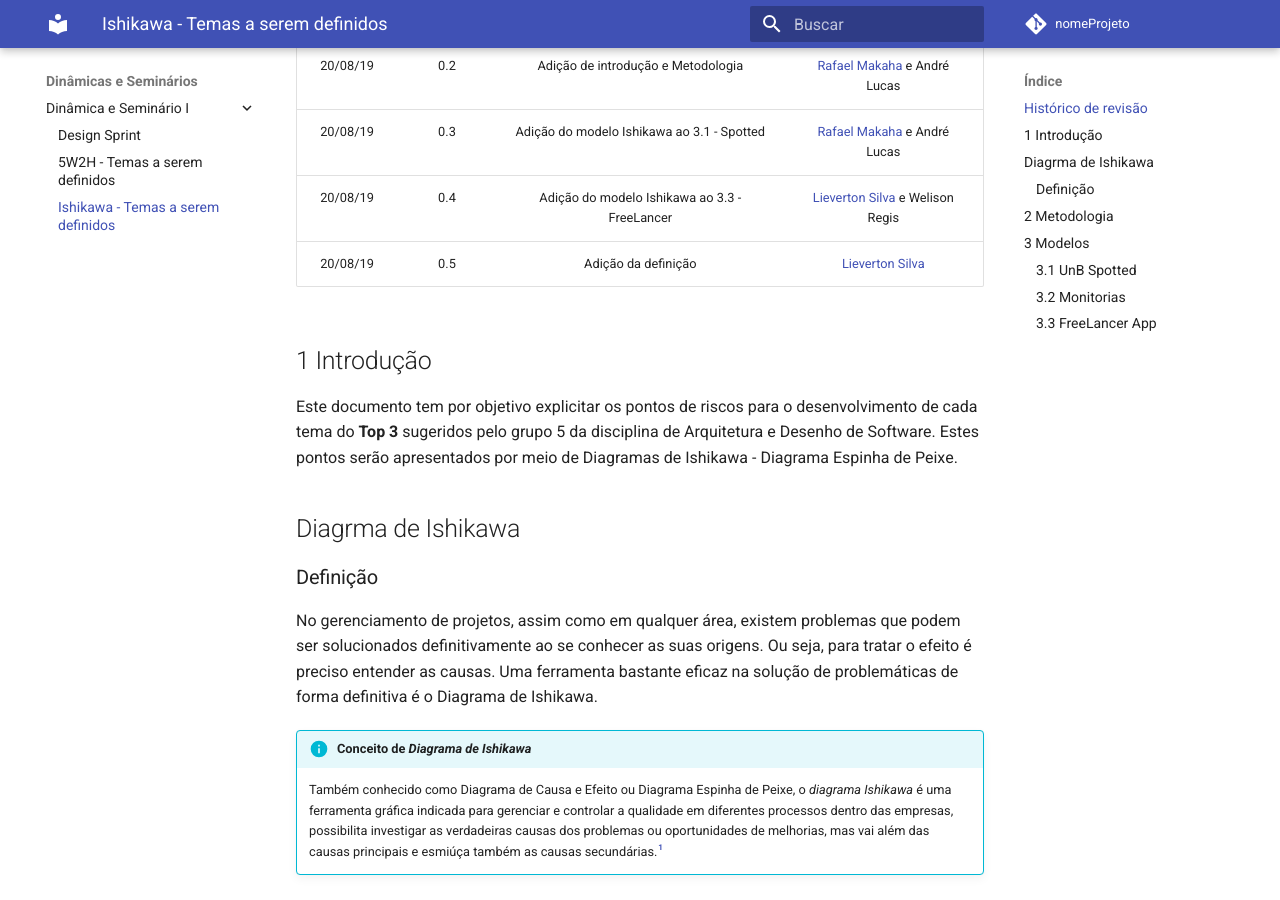
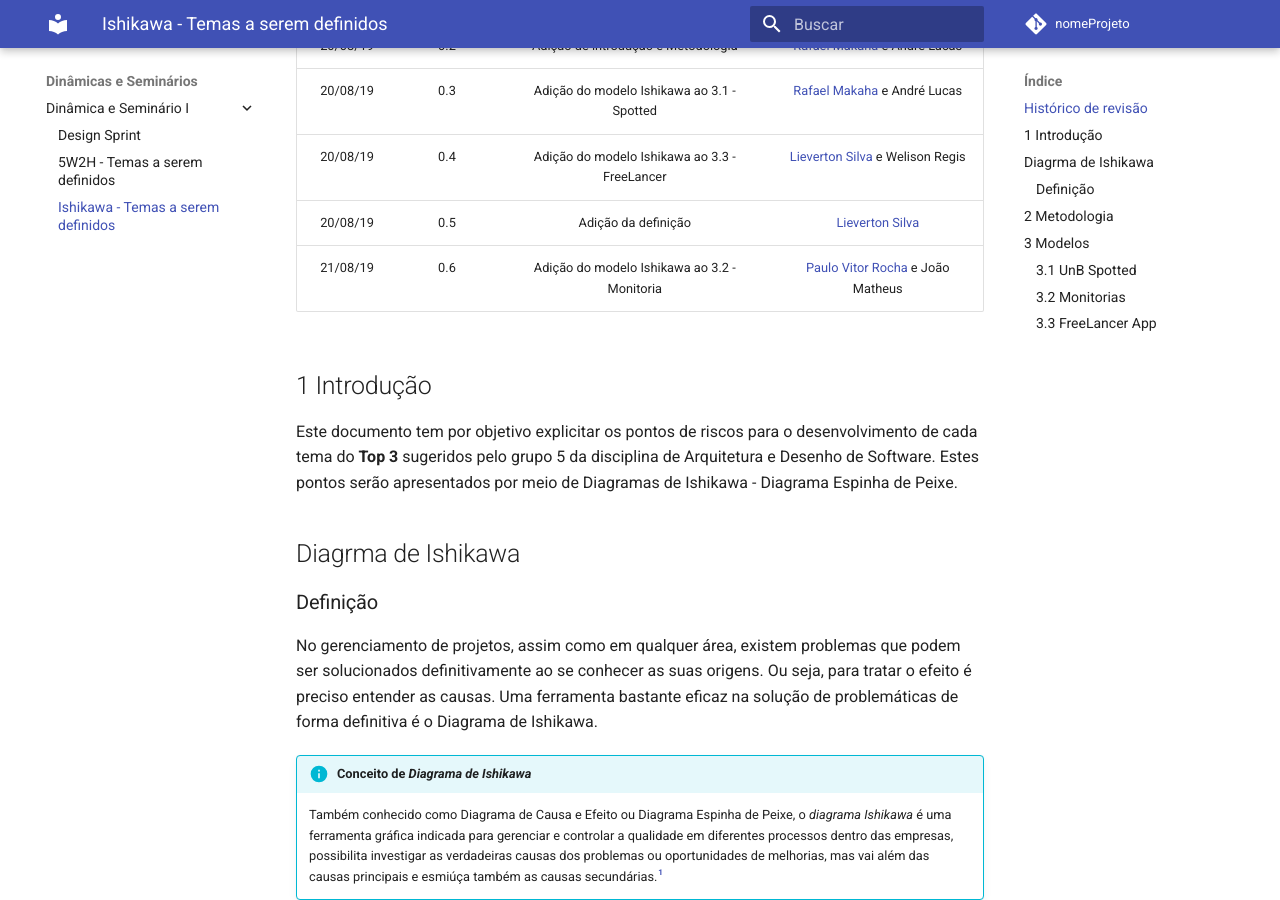
Before and after one commit to 2019-2-arquitetura-desenho/wiki, an MkDocs documentation site: the page built from docs/dinamica_seminario_I/ishikawa.md, in a window 1280 px wide and 900 px high, scrolled down 347 px. Built offline with MkDocs 1.6.1 and Material for MkDocs 9.7.7, drawn with Linux system fonts in a browser that asks for light colours; comment, search, counter and statistics services are not loaded; old or Windows-style settings are respelled for this version of MkDocs.

Commit message:
Co-authored-by: João Rodrigues <cont.joaorodrigues@gmail.com>
Adding 3.2 Ishkawa Diagram

```diff
--- a/docs/dinamica_seminario_I/ishikawa.md
+++ b/docs/dinamica_seminario_I/ishikawa.md
@@ -9,6 +9,7 @@
 | 20/08/19 | 0.3 | Adição do modelo Ishikawa ao 3.1 - Spotted | [Rafael Makaha](http://github.com/rafaelmakaha) e André Lucas |
 | 20/08/19 | 0.4 | Adição do modelo Ishikawa ao 3.3 - FreeLancer | [Lieverton Silva](https://github.com/lievertom) e Welison Regis |
 | 20/08/19 | 0.5 | Adição da definição | [Lieverton Silva](https://github.com/lievertom) |
+| 21/08/19 | 0.6 | Adição do modelo Ishikawa ao 3.2 - Monitoria | [Paulo Vitor Rocha](https://github.com/PauloVitorRocha) e João Matheus |
 
 ## 1 Introdução
 
@@ -32,7 +33,7 @@
 ### 3.1 UnB Spotted
 ![Spotted](assets/img/ishikawa/spotted.png)
 ### 3.2 Monitorias
-
+![Monitoria](assets/img/ishikawa/monitoria.png)
 ### 3.3 FreeLancer App
 ![FreeLancer](assets/img/ishikawa/freelancer.png)
 
```
Also changed, not shown: docs/dinamica_seminario_I/assets/img/ishikawa/monitoria.png (added).
